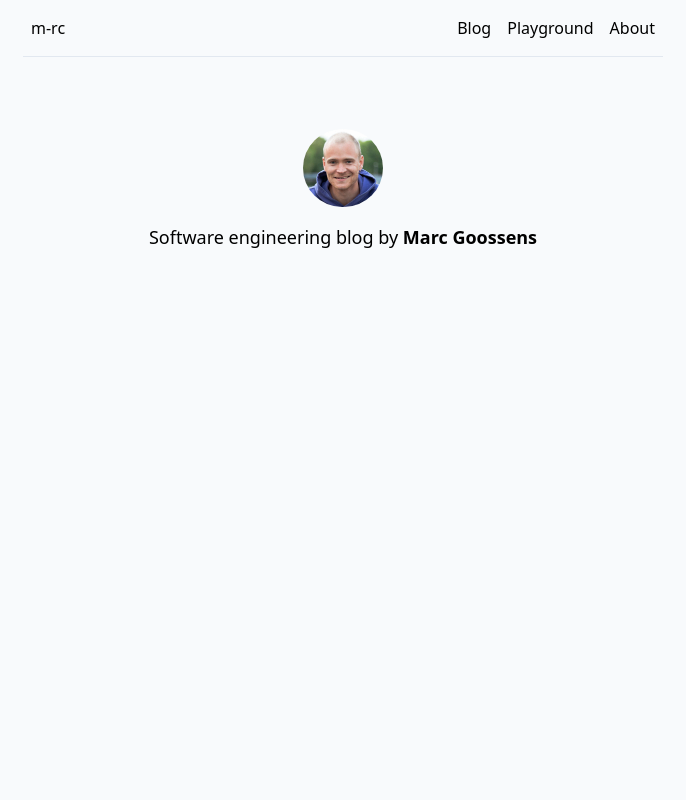
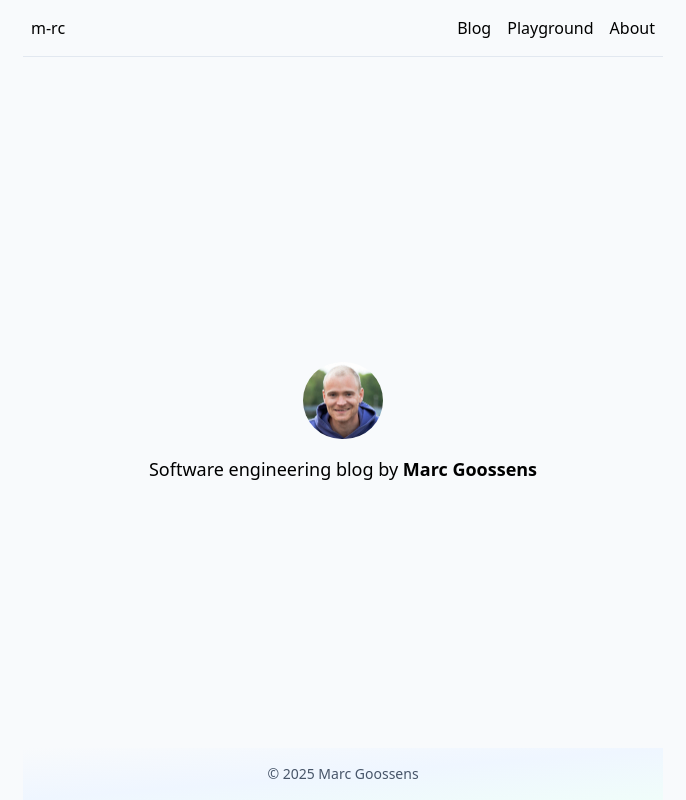
Before and after one commit to m-goos/m-rc, a Next.js app: page / in a window 1280 px wide. Shown: the whole page, without its empty margins (297-983 px from the left). Built offline with nearby package versions, Linux system fonts and the light colour scheme.

Commit message:
feat(layout): add footer

```diff
--- a/app/layout.tsx
+++ b/app/layout.tsx
@@ -3,6 +3,7 @@ import Nav from '@/components/Nav';
 // These styles apply to every route in the application
 import './globals.css';
 import { Metadata } from 'next';
+import Footer from '@/components/Footer';
 
 export const metadata: Metadata = {
   icons: {
@@ -24,7 +25,8 @@ export default function RootLayout({
             {/* provide padding and keep blogs constrained to 100% width */}
             <div className="flex flex-col w-full px-4">
               <Nav />
-              <main className="flex flex-col py-8">{children}</main>
+              <main className="flex flex-col flex-1 py-8">{children}</main>
+              <Footer />
             </div>
           </div>
         </div>
--- /dev/null
+++ b/components/Footer.tsx
@@ -0,0 +1,7 @@
+export default function Footer() {
+  return (
+    <footer className="flex flex-col items-center text-sm text-slate-600 py-4 bg-gradient-to-br from-slate-50 via-blue-50 to-teal-50">
+      © {new Date().getFullYear()} Marc Goossens
+    </footer>
+  );
+}
```
Also changed, not shown: 1 other file (tests, documents, lock files or other folders).
